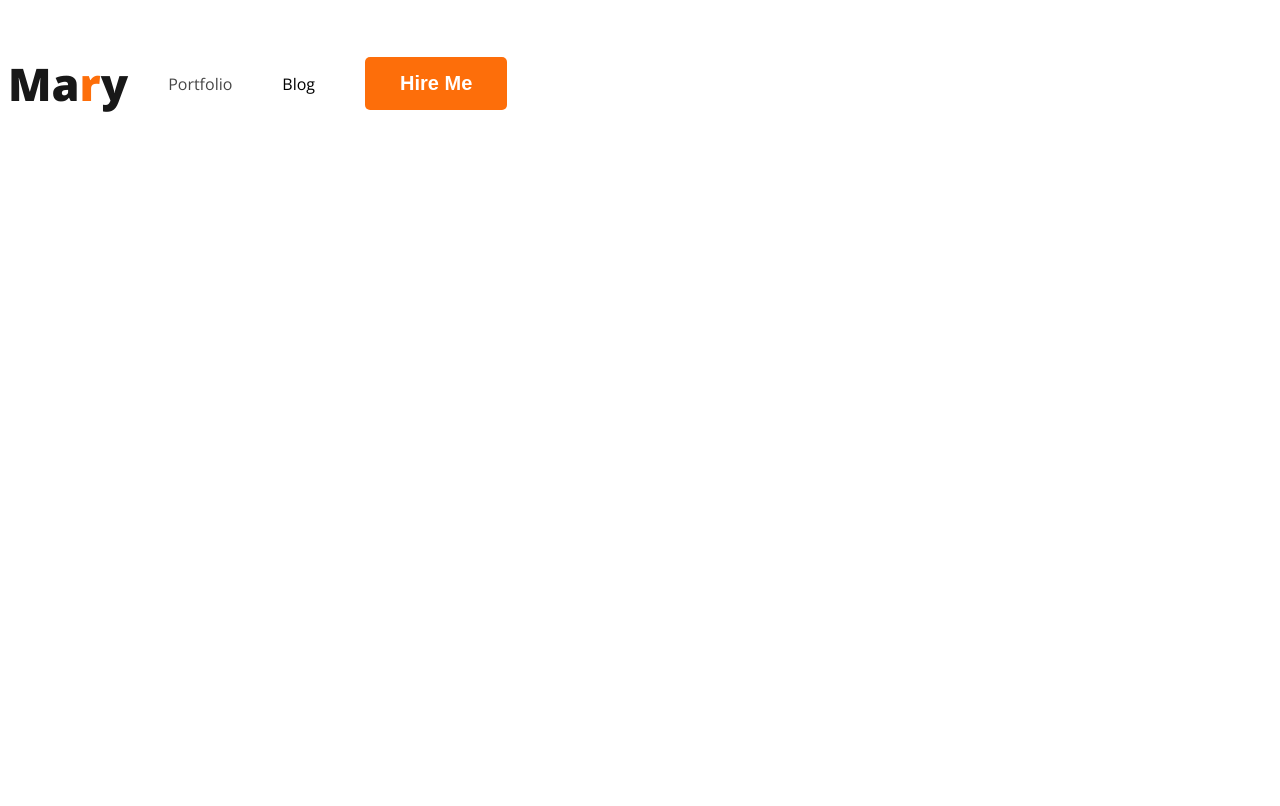
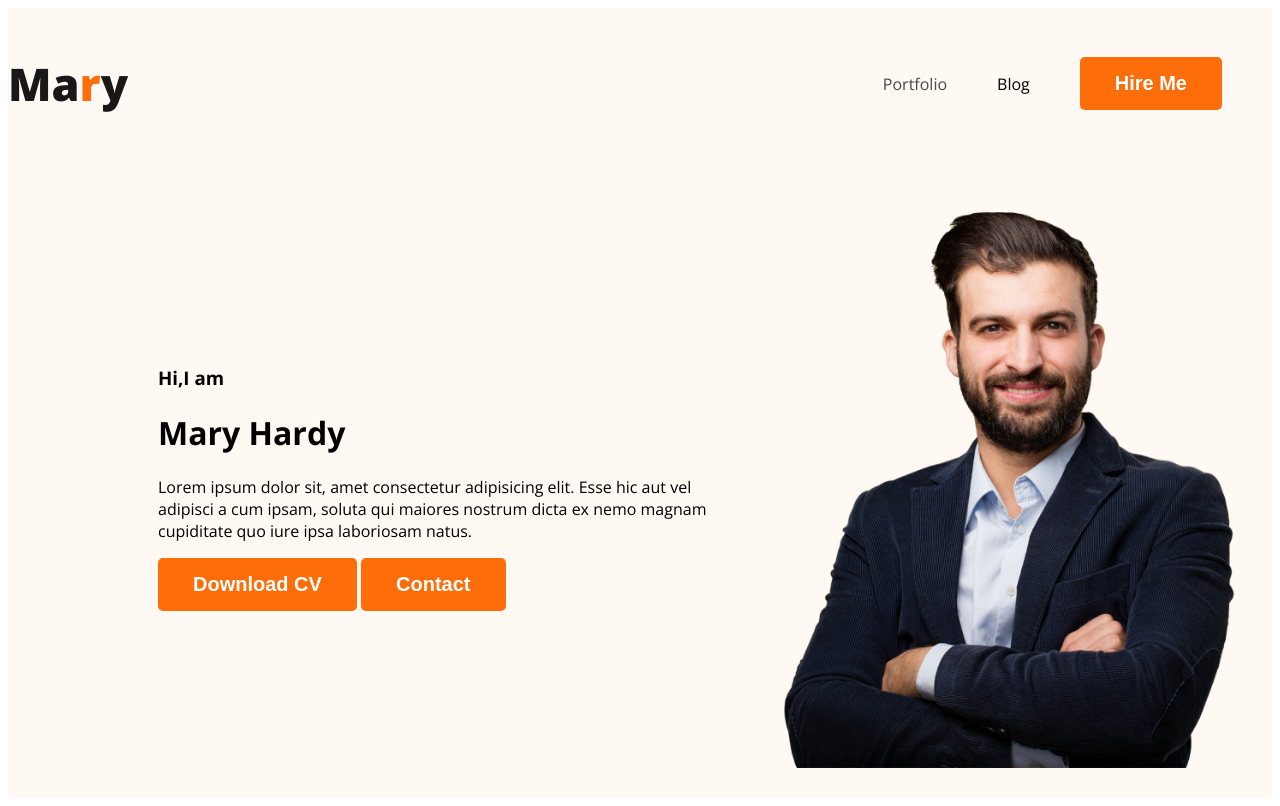
Before and after one commit to Minarajahan/web-developer-portfolio, a plain HTML site: page index.html in a window 1280 px wide. Drawn offline with nearby package versions, Linux system fonts and the light colour scheme.

Commit message:
first section

```diff
--- a/index.html
+++ b/index.html
@@ -10,7 +10,7 @@
     <title>Web Developer Portfolio</title>
 </head>
 <body>
-    <header>
+    <header class="header">
         <nav>
             <h3 class="nav-title">Ma<span class="text-primary">r</span>y</h3>
             <ul>
@@ -20,6 +20,17 @@
             </ul>
 
         </nav>
+        <div class="banner">
+            <div class="banner-content">
+                <h3 class="banner-greeting">Hi,I am</h3>
+                <h1 class="banner-title">Mary Hardy</h1>
+                <p>Lorem ipsum dolor sit, amet consectetur adipisicing elit. Esse hic aut vel adipisci a cum ipsam, soluta qui maiores nostrum dicta ex nemo magnam cupiditate quo iure ipsa laboriosam natus.</p>
+                <button class="btn-primary">Download CV</button>
+                <button class="btn-primary">Contact</button>
+            </div>
+            <img class="profile-picture" src="images/hardy.png" alt="">
+
+        </div>
     </header>
     <main>
 
--- a/style.css
+++ b/style.css
@@ -9,6 +9,8 @@ body{
 /* navbar */
 nav{
 display: flex;
+align-items: center;
+justify-content: space-between;
 
 }
 .nav-title{
@@ -19,11 +21,11 @@ display: flex;
 nav>ul{
     display: flex;
     align-items: center;
-    justify-content: space-between;
 }
 nav li{
     list-style: none;
     margin-right: 50px;
+
 }
 nav a{
     text-decoration: none;
@@ -38,3 +40,18 @@ nav a{
     color: white;
     padding: 15px 35px;
 }
+/* header related style */
+.header{
+    background-color:#FFF8F3 ;
+}
+.banner{
+    padding: 30px 30px 30px 150px ;
+    display: flex;
+    align-items: center;
+}
+.profile-picture{
+    width: 500px;
+}
+.banner-content{
+
+}
```
Also changed, not shown: images/developer.png (added), images/hardy.png (added), images/header_bg.png (added), images/icons/facebook.png (added), images/icons/insta.png (added), images/icons/js.png (added), images/icons/mongo.png (added), images/icons/nodejs.png (added), images/icons/react.png (added), images/icons/twitter.png (added).
